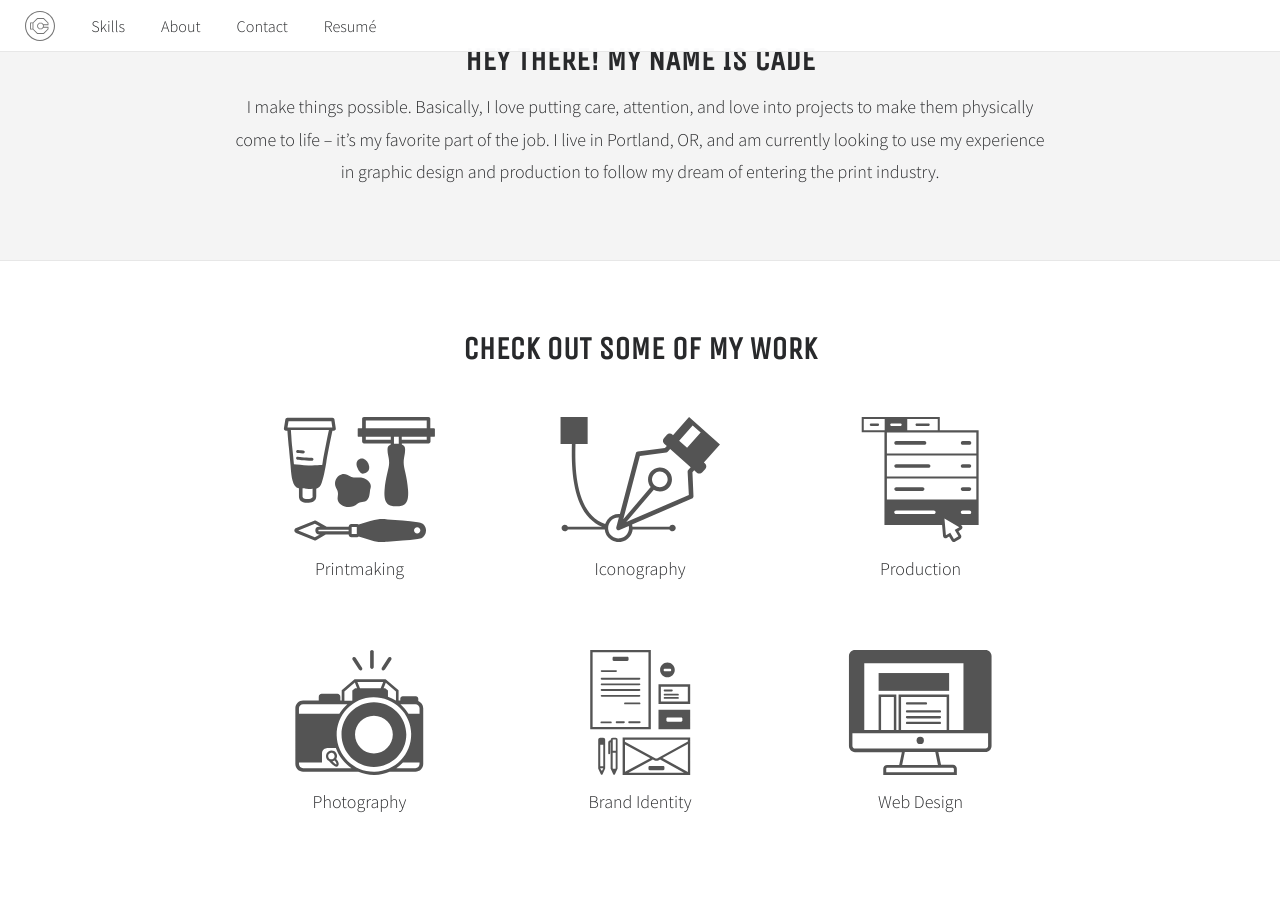
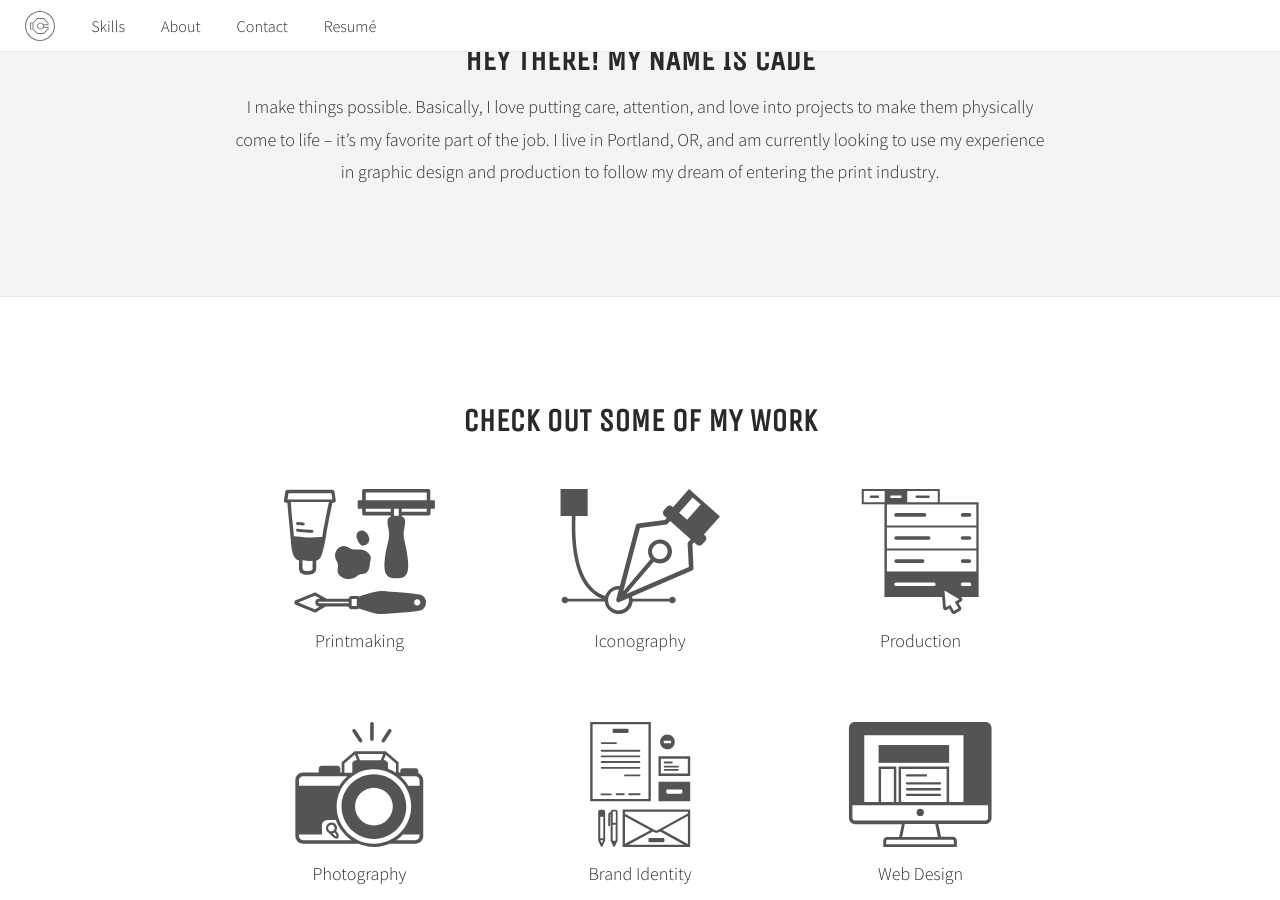
Before and after one commit to okay-cade/okay-cade.github.io, a Jekyll site: the page built from index.md, in a window 1280 px wide and 900 px high, scrolled down 658 px. Built offline with Jekyll 4.4.1, drawn with Linux system fonts in a browser that asks for light colours.

Commit message:
moar space

```diff
--- a/_sass/_layout.scss
+++ b/_sass/_layout.scss
@@ -12,7 +12,7 @@
 
 .l-section {
   border-bottom: 1px solid $color-border;
-  padding: 4em 0;
+  padding: 6em 0;
   &:nth-of-type(odd) {
     background-color: $color-light-gray;
   }
```
